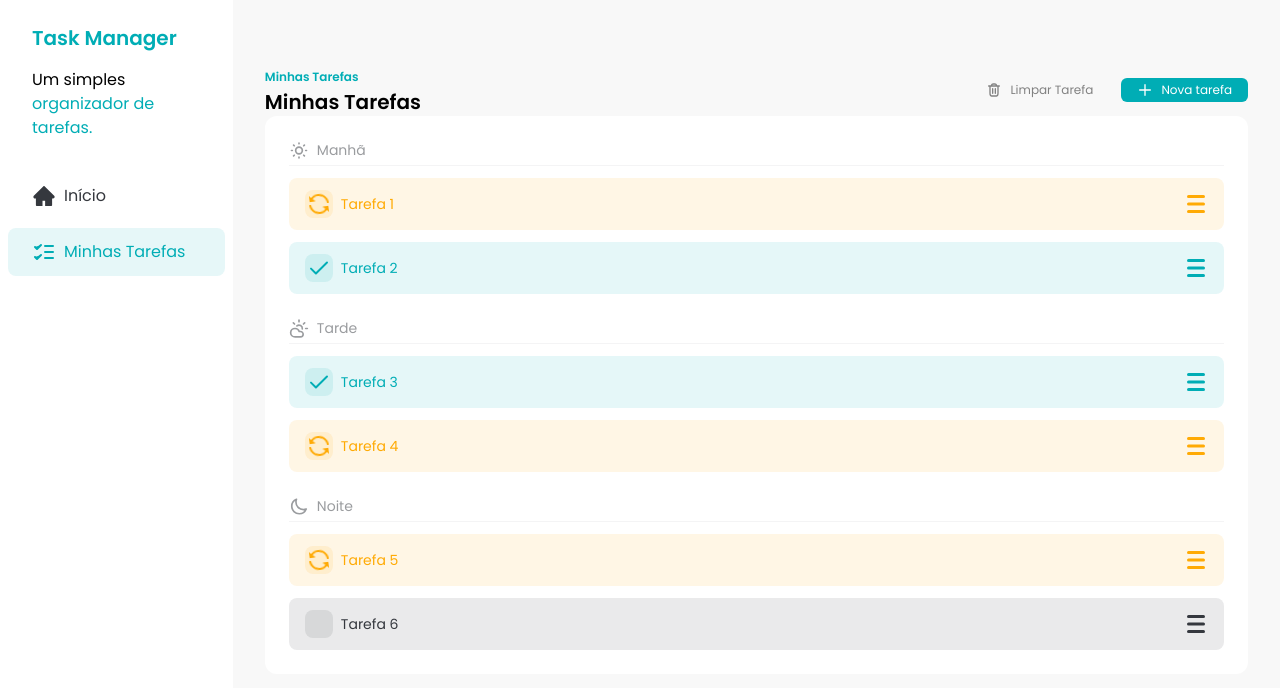
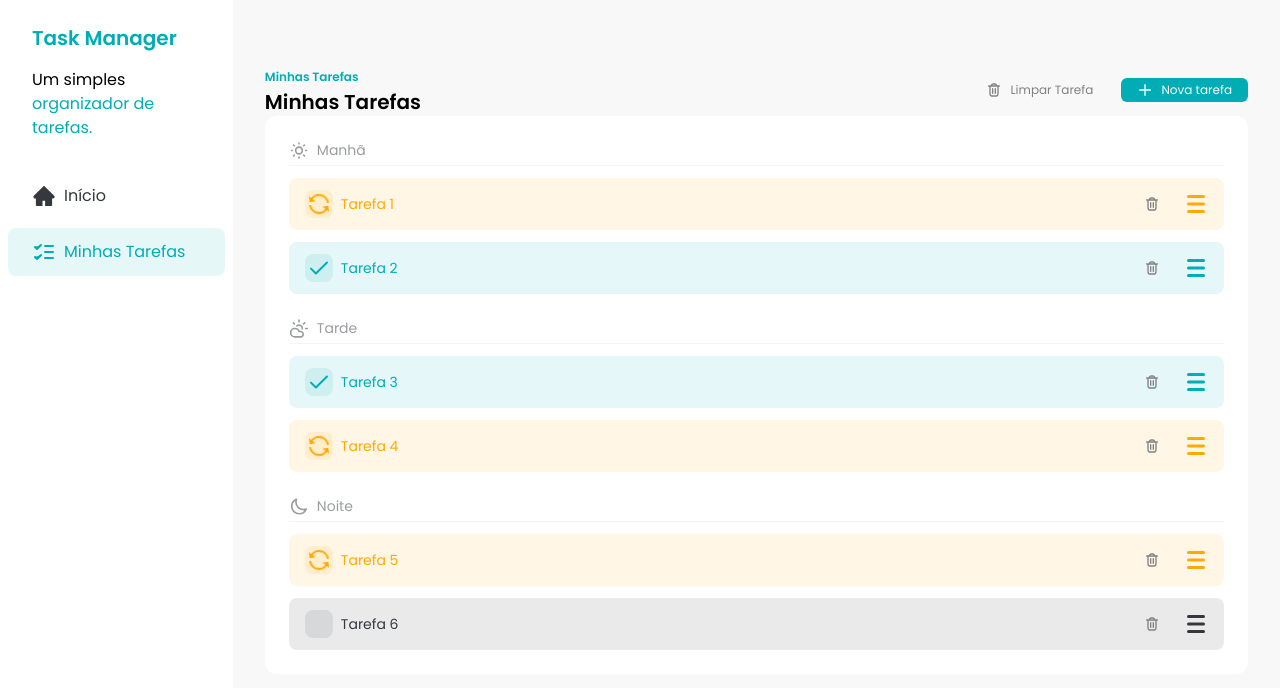
Before and after one commit to brunoguima00/fsc-task-manager, a React (Vite) app: page / in a window 1280 px wide. Shown: the top 688 px of the page. Built offline with nearby package versions, Linux system fonts and the light colour scheme.

Commit message:
feat: ensure task can be delete

```diff
--- a/src/components/Button.jsx
+++ b/src/components/Button.jsx
@@ -1,4 +1,4 @@
-const Button = ({ children, variant = 'primary' }) => {
+const Button = ({ children, variant = 'primary', ...rest }) => {
   const getVariantClasses = () => {
     if (variant === 'primary') {
       return 'bg-[#00ADB5] text-white'
@@ -10,6 +10,7 @@
   return (
     <button
       className={`flex items-center gap-2 rounded-md px-4 py-1 text-xs transition hover:opacity-75 ${getVariantClasses()}`}
+      {...rest}
     >
       {children}
     </button>
--- a/src/components/TaskItem.jsx
+++ b/src/components/TaskItem.jsx
@@ -1,8 +1,10 @@
 import TaskIcon from '../assets/icons/check.svg?react'
 import ProgressIcon from '../assets/icons/progress.svg?react'
 import DetailIcon from '../assets/icons/detail.svg?react'
+import TrashIcon from '../assets/icons/trash.svg?react'
+import Button from './Button'
 
-const TaskItem = ({ task, handleTaskCheckboxClick }) => {
+const TaskItem = ({ task, handleCheckboxClick, handleDeleteClick }) => {
   const getStatusClasses = () => {
     if (task.status === 'done') {
       return 'bg-[#00ADB5] bg-opacity-10 text-[#00ADB5]'
@@ -27,7 +29,7 @@
             type="checkbox"
             checked={task.status === 'done'}
             className="absolute h-full w-full cursor-pointer opacity-0"
-            onChange={() => handleTaskCheckboxClick(task.id)}
+            onChange={() => handleCheckboxClick(task.id)}
           />
           {task.status === 'done' && <TaskIcon />}
           {task.status === 'inprogress' && (
@@ -36,9 +38,20 @@
         </label>
         {task.title}
       </div>
-      <a href="#" className="cursor-pointer transition hover:opacity-75">
-        <DetailIcon />
-      </a>
+      <div className="flex items-center gap-2">
+        <Button variant="ghost" onClick={() => handleDeleteClick(task.id)}>
+          <button>
+            {' '}
+            <TrashIcon />
+          </button>
+        </Button>
+        <a
+          href="#"
+          className="flex cursor-pointer gap-2 transition hover:opacity-75"
+        >
+          <DetailIcon />
+        </a>
+      </div>
     </div>
   )
 }
--- a/src/components/Tasks.jsx
+++ b/src/components/Tasks.jsx
@@ -17,6 +17,11 @@
   const afternoonTasks = tasks.filter((task) => task.time === 'afternoon')
 
   const eveningTasks = tasks.filter((task) => task.time === 'evening')
+
+  const handeTaskDeleteClick = (taskId) => {
+    const newTasks = tasks.filter((task) => task.id != taskId)
+    setTasks(newTasks)
+  }
 
   const handleTaskCheckboxClick = (taskId) => {
     const newTasks = tasks.map((task) => {
@@ -75,7 +80,8 @@
             <TaskItem
               key={task.id}
               task={task}
-              handleTaskCheckboxClick={handleTaskCheckboxClick}
+              handleCheckboxClick={handleTaskCheckboxClick}
+              handleDeleteClick={handeTaskDeleteClick}
             />
           ))}
         </div>
@@ -86,7 +92,8 @@
             <TaskItem
               key={task.id}
               task={task}
-              handleTaskCheckboxClick={handleTaskCheckboxClick}
+              handleCheckboxClick={handleTaskCheckboxClick}
+              handleDeleteClick={handeTaskDeleteClick}
             />
           ))}
         </div>
@@ -97,7 +104,8 @@
             <TaskItem
               key={task.id}
               task={task}
-              handleTaskCheckboxClick={handleTaskCheckboxClick}
+              handleCheckboxClick={handleTaskCheckboxClick}
+              handleDeleteClick={handeTaskDeleteClick}
             />
           ))}
         </div>
```
